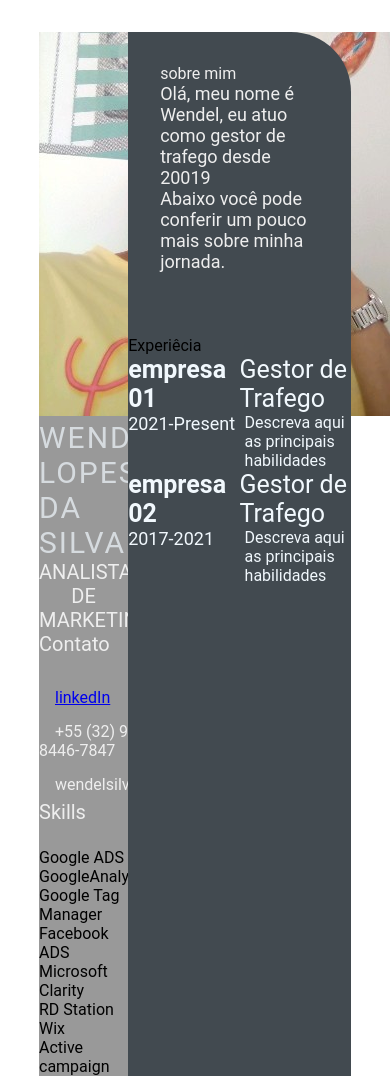
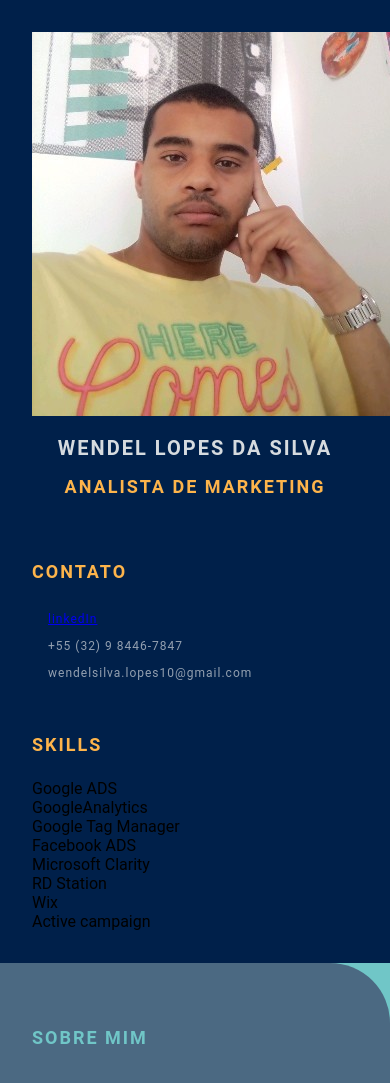
Before and after one commit to wendellsjf/wendel.github.io, a plain HTML site: page index.html in a window 390 px wide. Shown: the top 1083 px of the page. Drawn offline with Linux system fonts and the light colour scheme.

Commit message:
subindo-exercicios-day4-feito-no-domingo (#5)

```diff
--- a/index.html
+++ b/index.html
@@ -1,6 +1,6 @@
-
 <!DOCTYPE html>
 <html lang="en">
+
 <head>
     <meta charset="UTF-8">
     <meta http-equiv="X-UA-Compatible" content="IE=edge">
@@ -8,6 +8,7 @@
     <title>Wendel Lopes CV</title>
     <link rel="stylesheet" href="style.css">
 </head>
+
 <body>
     <main class="resume-contents">
         <section class="left-section">
@@ -20,7 +21,8 @@
                 <div class="contact-info">
                     <p class="left-title">Contato</p>
                     <ul>
-                        <li><i class="fa fa-linkedin"></i><a href="https://www.linkedin.com/in/wendel-lopes-84618958/" target="_blank">linkedIn</a></li>
+                        <li><i class="fa fa-linkedin"></i><a href="https://www.linkedin.com/in/wendel-lopes-84618958/"
+                                target="_blank">linkedIn</a></li>
                         <li><i class="fa fa-phone"></i>+55 (32) 9 8446-7847</li>
                         <li><i class="fa fa-envelope"></i>wendelsilva.lopes10@gmail.com</li>
                     </ul>
@@ -46,7 +48,8 @@
                 <section class="about gap">
                     <div class="right-title">sobre mim</div>
                     <p class="about-me-contents">
-                            Olá, meu nome é Wendel, eu atuo como gestor de trafego desde 20019 <br> Abaixo você pode conferir um pouco mais sobre minha jornada.
+                        Olá, meu nome é Wendel, eu atuo como gestor de trafego desde 20019 <br> Abaixo você pode
+                        conferir um pouco mais sobre minha jornada.
                     </p>
                 </section>
             </div>
@@ -77,8 +80,32 @@
                     </div>
                 </div>
             </section>
+            <section class="Education gap">
+                <div class="right-title">Formação Academica</div>
+            <div class="education-contents">
+                <div class="education-left">
+                    <p class="education-school-name">Instituto Vianna Junior</p>
+                    <p class="education-time-period">2014-2019</p>
+                </div>
+                <div class="education-right">
+                    <p class="education-subject">Direito</p>
+                    <p class="education-desc">Graduação</p>
+                </div>
+                <div class="education-left">
+                    <p class="education-school-name">Instituto Vianna Junior</p>
+                    <p class="education-time-period">2014-2019</p>
+                </div>
+                <div class="education-right">
+                    <p class="education-subject">Direito</p>
+                    <p class="education-desc">Graduação</p>
+                </div>
+            </div>
+
+
+            </section>
         </section>
         </section>
 
 </body>
+
 </html>
--- a/style.css
+++ b/style.css
@@ -4,6 +4,10 @@
     box-sizing: border-box;
     list-style: none;
     font-family: 'Roboto', sans-serif;
+}
+
+body {
+    background-color: #70c6c7;
 }
 
 .resume-contents {
@@ -17,28 +21,29 @@
 .left-section {
     grid-column: span 2;
     height: 100%;
-    background-color: #999999;
+    background-color: #00204A;
 }
 
 .right-section {
     grid-column: span 5;
     height: 100%;
-    background-color: #424a50;
+    background-color: #4B6982;
     border-radius: 0px 60px 0px 0px;
 }
 
-.left-section-contents{
+.left-section-content{
     padding: 2rem 2rem;
 }
 
 .profile {
     width: 100%;
-    border-bottom: 2px solid #eeeeee;
+    border-bottom: 2px solid #1B2631;
 }
 
 .profile .profile-image {
     width: 100%;
-    border-radius: 100%;
+    border-radius: 50%;
+    border: 8px solid #1B2631;
 }
 
 .name {
@@ -46,19 +51,31 @@
     font-size: 30px;
     letter-spacing: 2px;
     text-transform: uppercase;
+    text-align: center;
+    font-weight: bold;
+    padding: 1rem 0;
 }
 
 .profession {
-    color: #eeeeee;
+    color: #FDB44B;
     font-size: 20px;
     text-transform: uppercase;
     text-align: center;
+    letter-spacing: 2px;
+    font-weight: bold;
+    padding-bottom: 1rem;
 }
 
 /* .contact-info { border-bottom: 2px solid #1B2631; } */
 .left-title {
-    color: #eeeeee;
+    color: #FDB44B;
     font-size: 20px;
+    letter-spacing: 2px;
+    text-transform: uppercase;
+    font-weight: bold;
+    display: flex;
+    align-items: center;
+    padding-top: 3rem;
 }
 
 .contact-info ul {
@@ -68,14 +85,18 @@
 .contact-info ul li,
 .references ul li {
     padding: .4rem 0;
-    color: #eeeeee;
+    display: flex;
+    align-items: center;
+    color: #d6dbdfaf;
+    letter-spacing: 1px;
+    font-size: 18px;
 }
 
 .contact-info ul li i,
 .references ul li i {
     padding-right: 1rem;
     font-size: 18px;
-    color: #eeeeee;
+    color: #2E86C1;
 }
 
 .skills ul {
@@ -83,15 +104,46 @@
 }
 .skills ul li p {
     padding: .4rem 0;
-    color: #eeeeee;
+    color: #d6dbdfaf;
+    font-size: 18px;
+    letter-spacing: 1px;
+    display: flex;
+    align-items: center;
+    text-transform: uppercase;
 }
+
+.referance-name {
+    padding-top: 1.5rem;
+    padding-bottom: .4rem;
+    font-size: 18px;
+    color: #F9E79F;
+    letter-spacing: 1px;
+    text-transform: uppercase;
+}
+
+.referance-profession {
+    font-size: 16px;
+    color: #d6dbdfaf;
+    letter-spacing: 1px;
+    /* text-transform: uppercase; */
+    padding-bottom: .4rem;
+}
+
 
 .right-section-contents {
     padding: 2rem 2rem;
 }
 
 .right-title {
-    color: #eeeeee;
+    color: #70C6C7;
+    font-size: 40px;
+    letter-spacing: 2px;
+    text-transform: uppercase;
+    font-weight: bold;
+    display: flex;
+    align-items: center;
+    padding: 2rem 0;
+    position: relative;
 }
 
 .gap {
@@ -99,8 +151,9 @@
 }
 .about-me-contents {
     font-size: 18px;
-    color: #eeeeee;
-
+    letter-spacing: 1px;
+    line-height: 2rem;
+    color: #F1F8FD;
 }
 
 .experience-contents,
@@ -117,23 +170,124 @@
 .awards-company-name {
     font-size: 25px;
     font-weight: bold;
+    text-transform: uppercase;
+    letter-spacing: 1px;
+    color: #FDB44B;
+    padding-bottom: .4rem;
 }
 
 .exp-time-period,
 .educationp-time-period,
 .awards-time-period {
     font-size: 18px;
+    letter-spacing: 1px;
+    line-height: 2rem;
 }
 
 .exp-position,
 .education-subject,
 .awards-name {
     font-size: 25px;
+    font-weight: bold;
+    text-transform: uppercase;
+    letter-spacing: 1px;
+    color: #FDB44B;
+    padding-bottom: .4rem;
 }
 
 .exp-desc,
 .education-desc,
 .awards-desc {
     font-size: 16px;
+    letter-spacing: 1px;
+    line-height: 1.5rem;
+    border-left: 3px solid #a5a3a3;
     padding-left: 5px;
 }
+
+/* Media queries */
+@media screen and (max-width:780px) {
+    .experience-contents,
+    .education-contents,
+    .awards-contents {
+        grid-template-columns: repeat(1, 1fr);
+    }
+}
+
+@media screen and (max-width:780px) {
+    .left-section {
+        grid-column: span 3;
+    }
+
+    .right-section {
+        grid-column: span 4;
+    }
+
+}
+
+@media screen and (max-width:1200px) {
+    .resume-contents {
+        grid-template-columns: repeat(1, 1fr);
+    }
+}
+
+@media screen and (max-width:390px) {
+    .resume-contents {
+        width: 100%;
+        margin: 0 auto;
+    }
+
+    .name {
+        font-size: 20px;
+    }
+
+    .profession {
+        font-size: 18px;
+    }
+
+    .left-title {
+        font-size: 18px;
+    }
+
+    .right-title {
+        font-size: 18px;
+    }
+
+    .contact-info ul li,
+    .references ul li {
+        font-size: 12px;
+    }
+
+    .contact-info ul li i,
+    .references ul li i {
+        /* padding-right: 1rem; */
+        font-size: 12px;
+    }
+
+    .skills ul li p {
+        font-size: 12px;
+    }
+
+    .about-me-contents {
+        font-size: 16px;
+        line-height: 1.5rem;
+    }
+
+    .exp-company-name,
+    .education-school-name,
+    .awards-company-name {
+        font-size: 18px;
+    }
+
+    .exp-time-period,
+    .educationp-time-period,
+    .awards-time-period {
+        font-size: 16px;
+    }
+
+    .exp-position,
+    .education-subject,
+    .awards-name {
+        font-size: 18px;
+    }
+}
```
Lines whose indentation alone changed are shown as unchanged.
